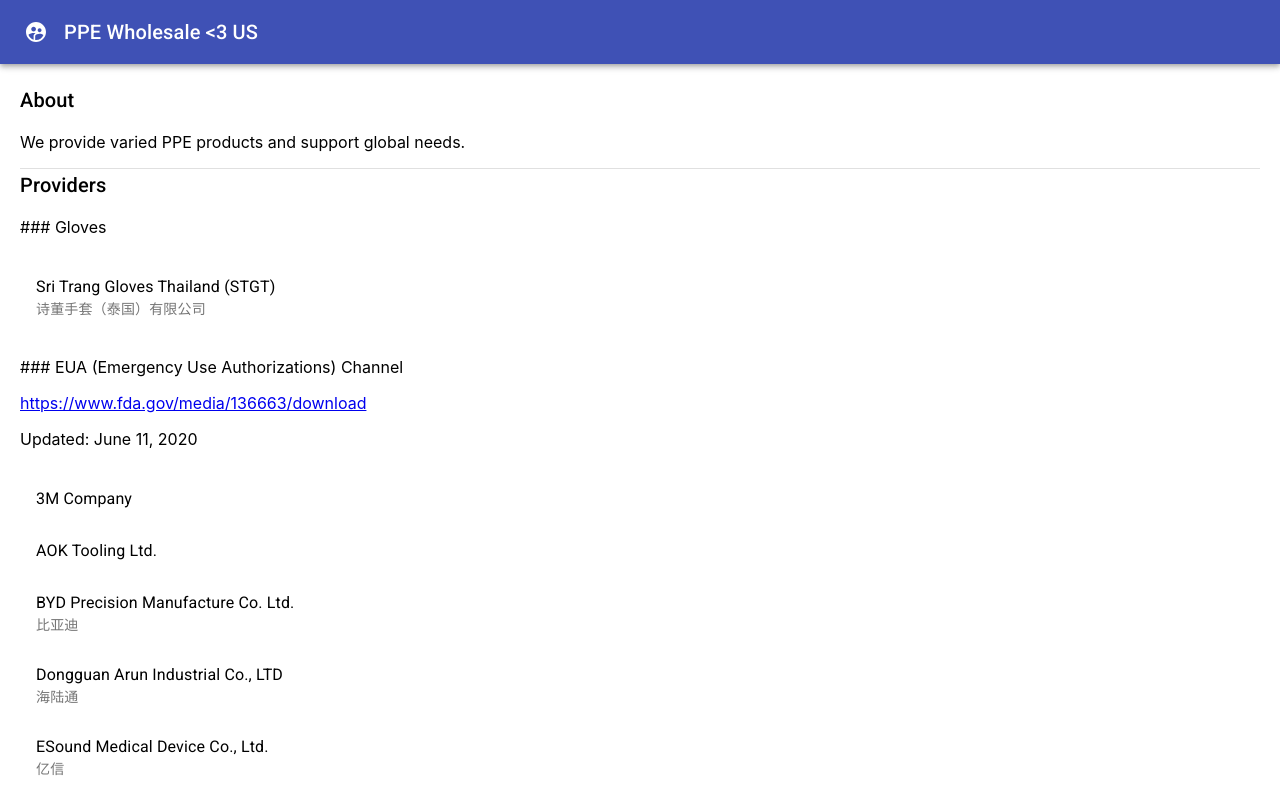
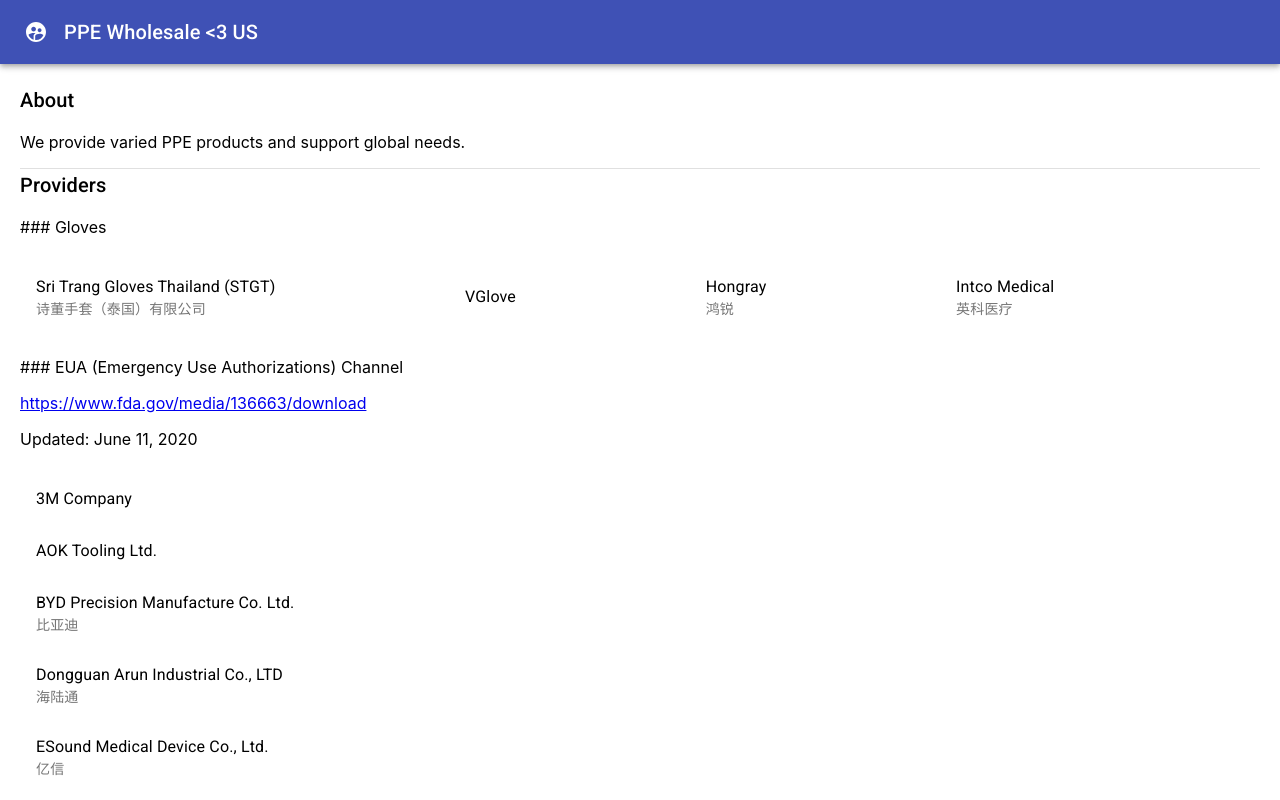
Before and after one commit to dotku/ppewholesale, a React (Create React App) app: page / in a window 1280 px wide. Shown: the top 800 px of the page. Built offline with nearby package versions, Linux system fonts and the light colour scheme.

Commit message:
add two more glove manufacture

```diff
--- a/src/components/providers/gloves.js
+++ b/src/components/providers/gloves.js
@@ -11,6 +11,17 @@
             primary="Sri Trang Gloves Thailand (STGT)"
             secondary="诗董手套（泰国）有限公司"
           />
+          <ListItemText
+            primary="VGlove"
+          />
+          <ListItemText
+            primary="Hongray"
+            secondary="鸿锐"
+          />
+          <ListItemText
+            primary="Intco Medical"
+            secondary="英科医疗"
+          />
         </ListItem>
       </List>
     </div>
```
